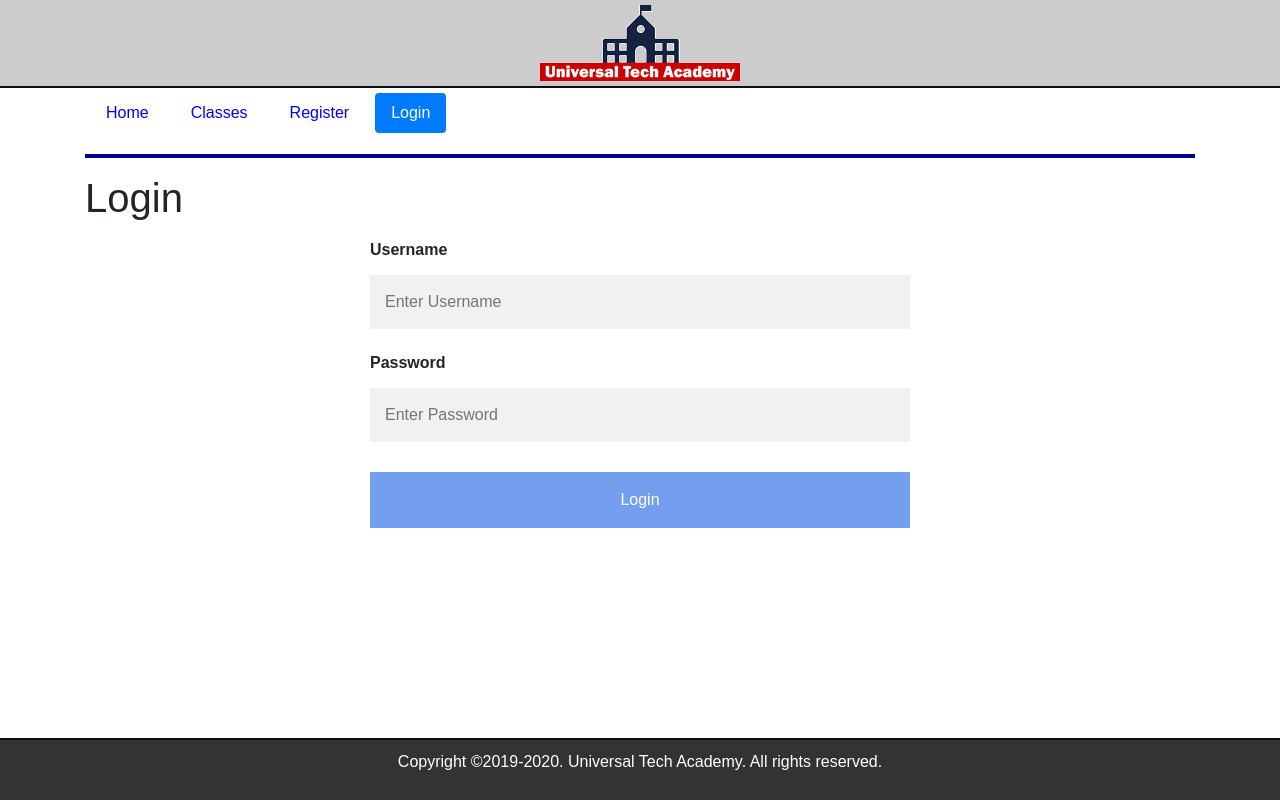
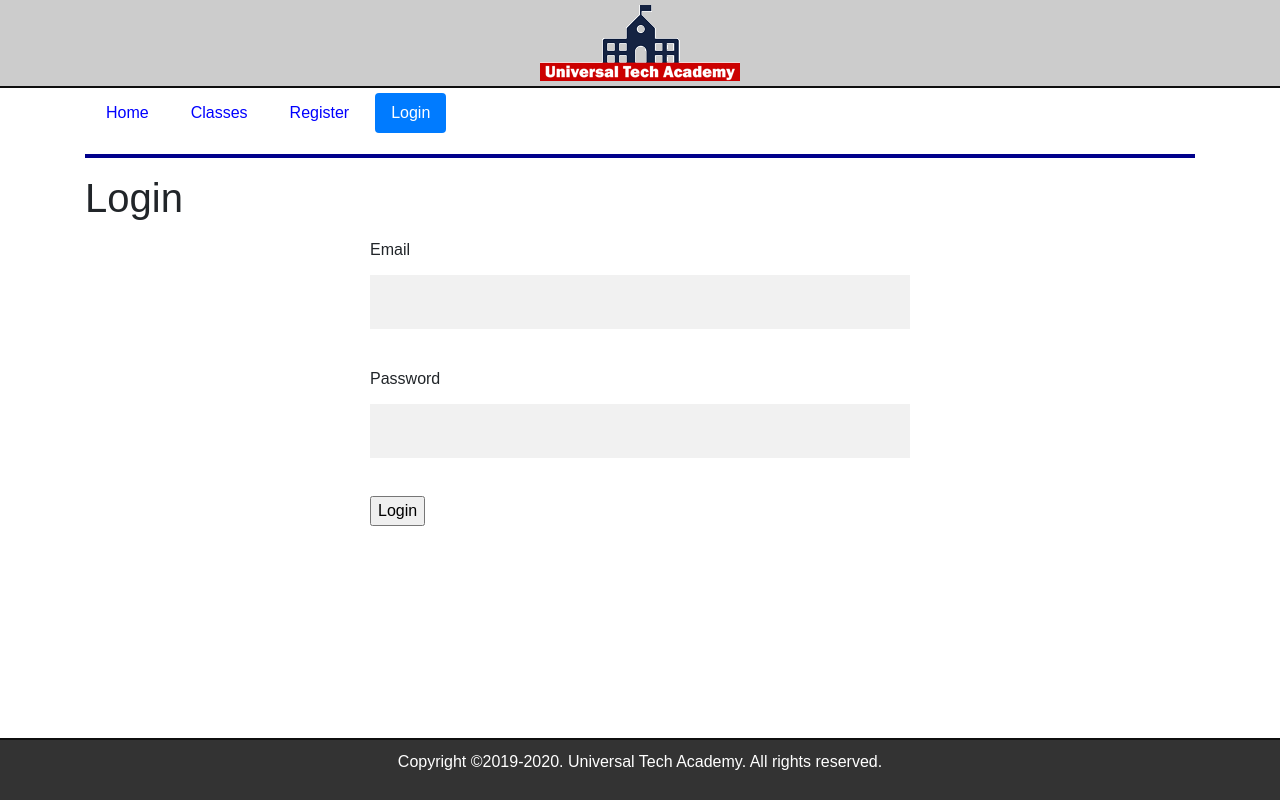
Before and after one commit to AndyFerrie/enrollment, a Flask app: page /login in a window 1280 px wide. Run offline with Flask 3, Linux system fonts and the light colour scheme; some libraries are stand-ins or nearby versions.

Commit message:
Updates login to WTForms

```diff
--- a/application/routes.py
+++ b/application/routes.py
@@ -1,6 +1,8 @@
 from flask import Response, json, render_template, request
 from application import app
 from application.models import User
+from application.forms import LoginForm
+
 
 courseData = [
     {
@@ -48,9 +50,10 @@ def index():
     return render_template("index.html", index=True)
 
 
-@app.route("/login")
+@app.route("/login", methods=["GET", "POST"])
 def login():
-    return render_template("login.html", login=True)
+    form = LoginForm()
+    return render_template("login.html", title="Login", form=form, login=True)
 
 
 @app.route("/courses/")
--- a/application/templates/login.html
+++ b/application/templates/login.html
@@ -1,20 +1,22 @@
-    {% extends "layout.html" %}
+{% extends "layout.html" %} {% block content %}
+<h1>{{ title }}</h1>
 
-    {% block content %}
-    <h1>Login</h1>
+<div class="row">
+    <div class="col-md-6 offset-md-3">
+        <h3></h3>
+        <form name="login" action="" method="post">
+            {{ form.hidden_tag() }}
 
-    <div class="row">
-        <div class="col-md-6 offset-md-3">
-            <h3></h3>
-            <form name="login" action="login.php" method="get">
-                <label for="username"><b>Username</b></label>
-                <input type="text" placeholder="Enter Username" name="username" required>
-                <br>
-                <label for="password"><b>Password</b></label>
-                <input type="password" placeholder="Enter Password" name="password" required>
-                <br class="clear">
-                <input class="btn-submit" type="submit" name="submit" value="Login">
-            </form>
-        </div>
+            <p>
+                {{ form.email.label }}<br />
+                {{ form.email(size=35) }}
+            </p>
+            <p>
+                {{ form.password.label }}<br />
+                {{ form.password(size=15) }}
+            </p>
+            <p>{{ form.submit() }}</p>
+        </form>
     </div>
- {% endblock %}
+</div>
+{% endblock %}
```
